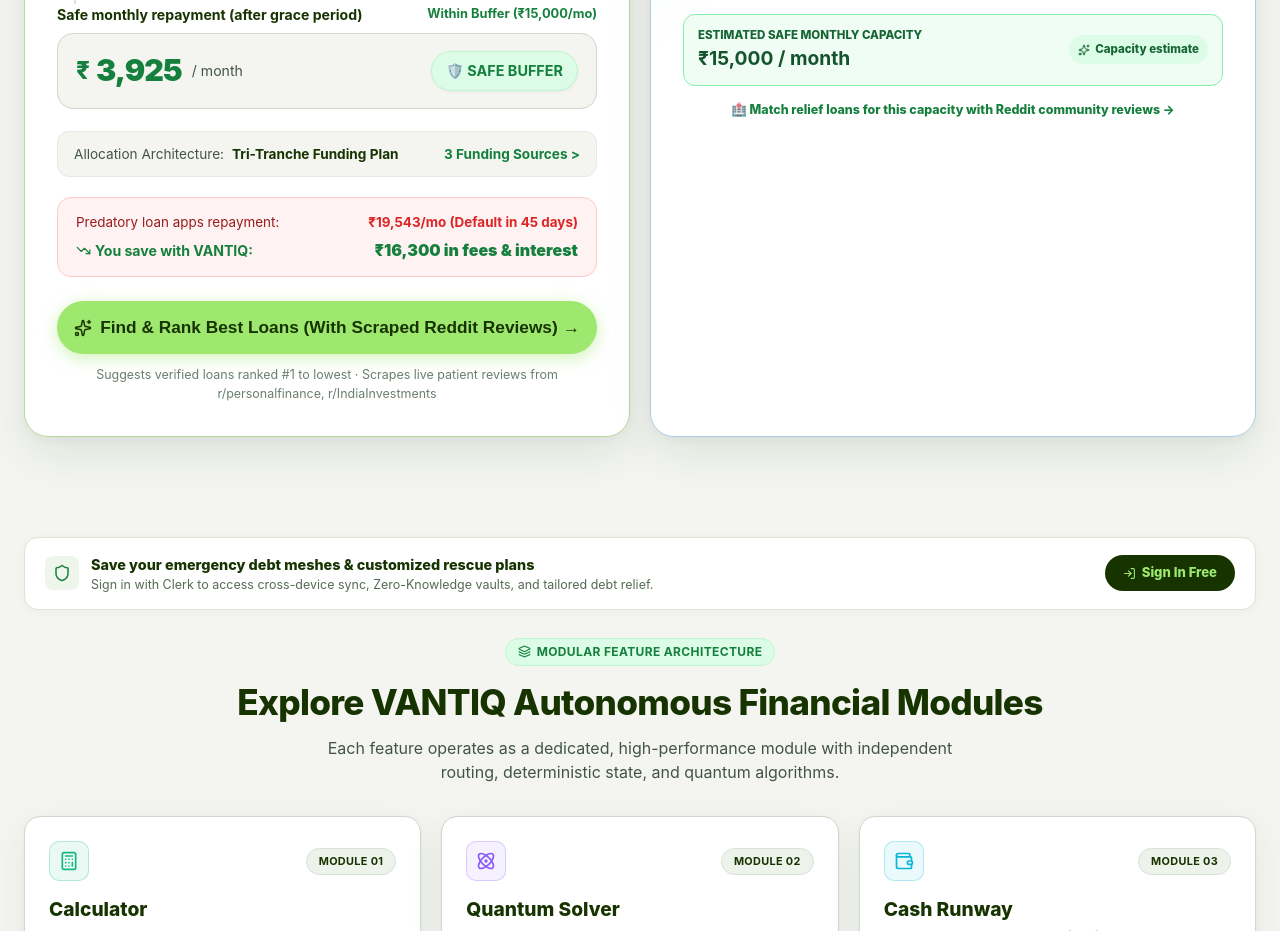
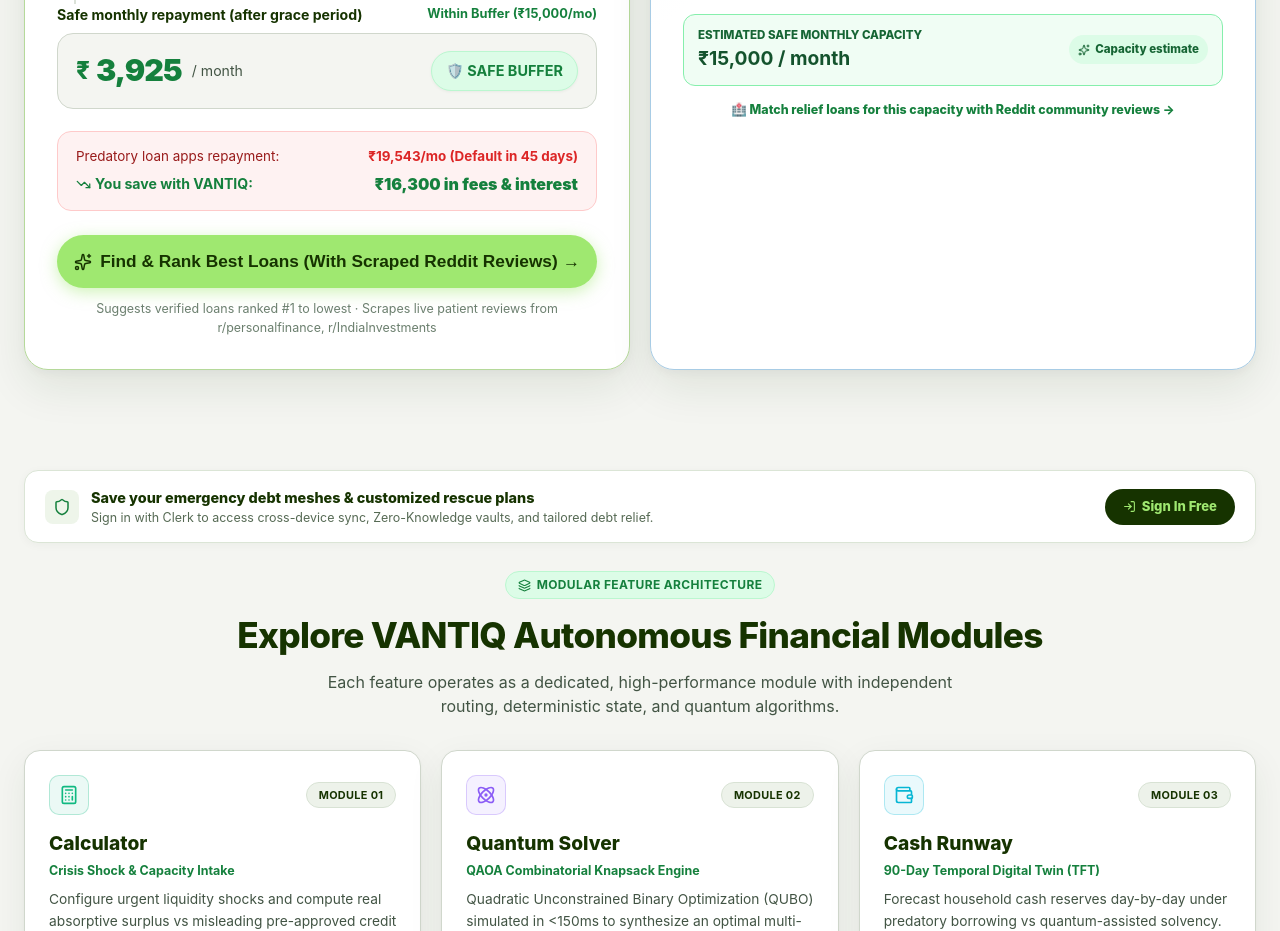
Before and after one commit to skandakn/VANTIQ, a React (Vite) app: page / in a window 1280 px wide. Shown: the part 1240-2171 px from the top of the page. Built offline with nearby package versions, Linux system fonts and the light colour scheme; no server answers.

Commit message:
fix: remove allocation architecture row

```diff
--- a/src/modules/m01_hero/HeroSection.tsx
+++ b/src/modules/m01_hero/HeroSection.tsx
@@ -452,27 +452,6 @@ export const HeroSection: React.FC = () => {
                 </div>
               </div>
 
-              {/* Paying with / Allocation Blend */}
-              <div style={{
-                display: 'flex',
-                justifyContent: 'space-between',
-                alignItems: 'center',
-                padding: '12px 16px',
-                borderRadius: '12px',
-                backgroundColor: '#f4f5f1',
-                border: '1px solid #e5e9e2',
-                marginBottom: '20px',
-                fontSize: '0.85rem'
-              }}>
-                <div style={{ display: 'flex', alignItems: 'center', gap: '8px' }}>
-                  <span style={{ color: 'var(--text-secondary)' }}>Allocation Architecture:</span>
-                  <strong style={{ color: 'var(--wise-forest)' }}>Tri-Tranche Funding Plan</strong>
-                </div>
-                <span style={{ color: '#15803d', fontWeight: 700, cursor: 'pointer' }}>
-                  {fundingPlan.tranches.length} Funding Sources &gt;
-                </span>
-              </div>
-
               {/* Cost Savings vs. Predatory Apps Callout */}
               <div style={{
                 backgroundColor: '#fef2f2',
```
